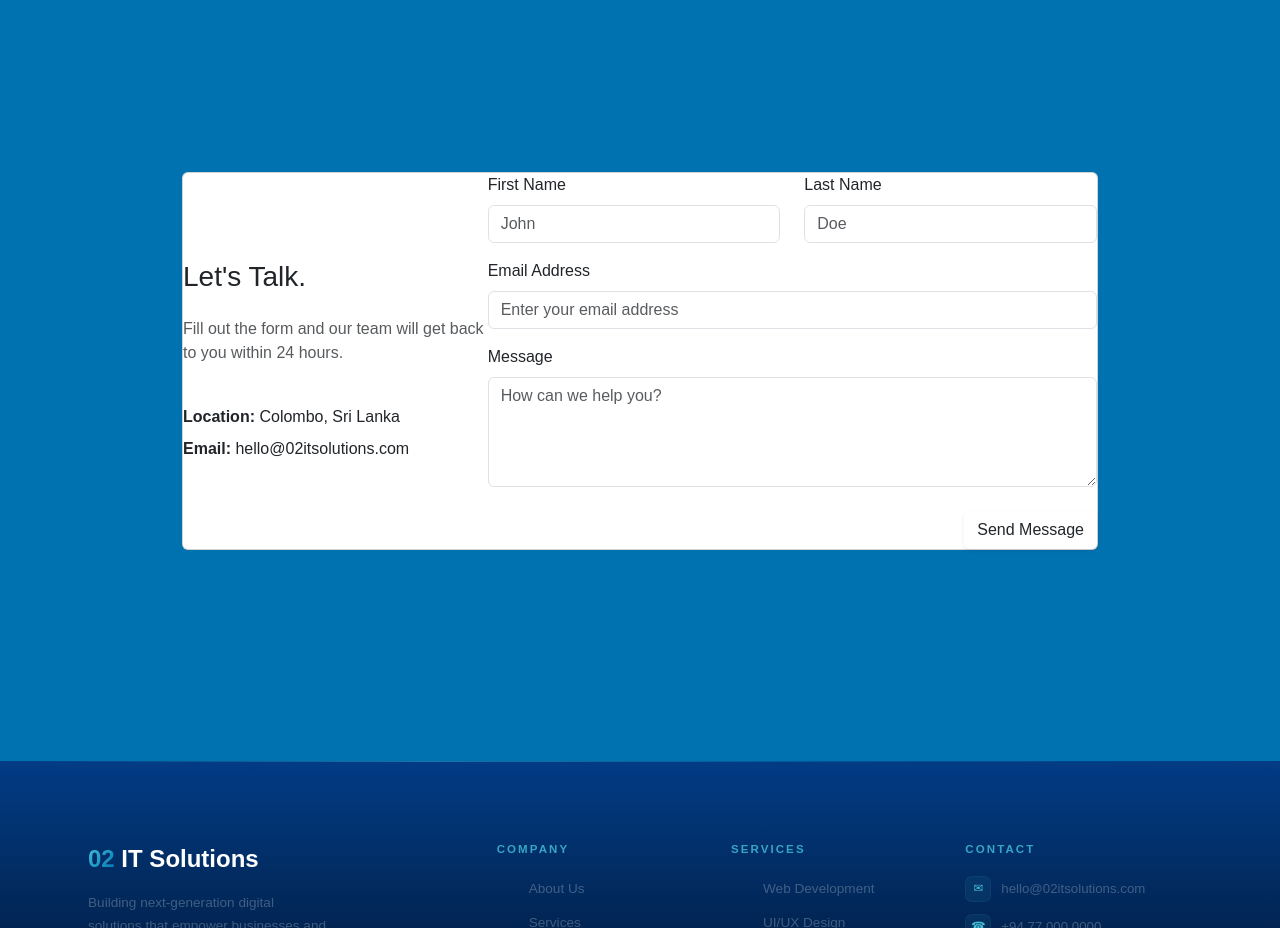
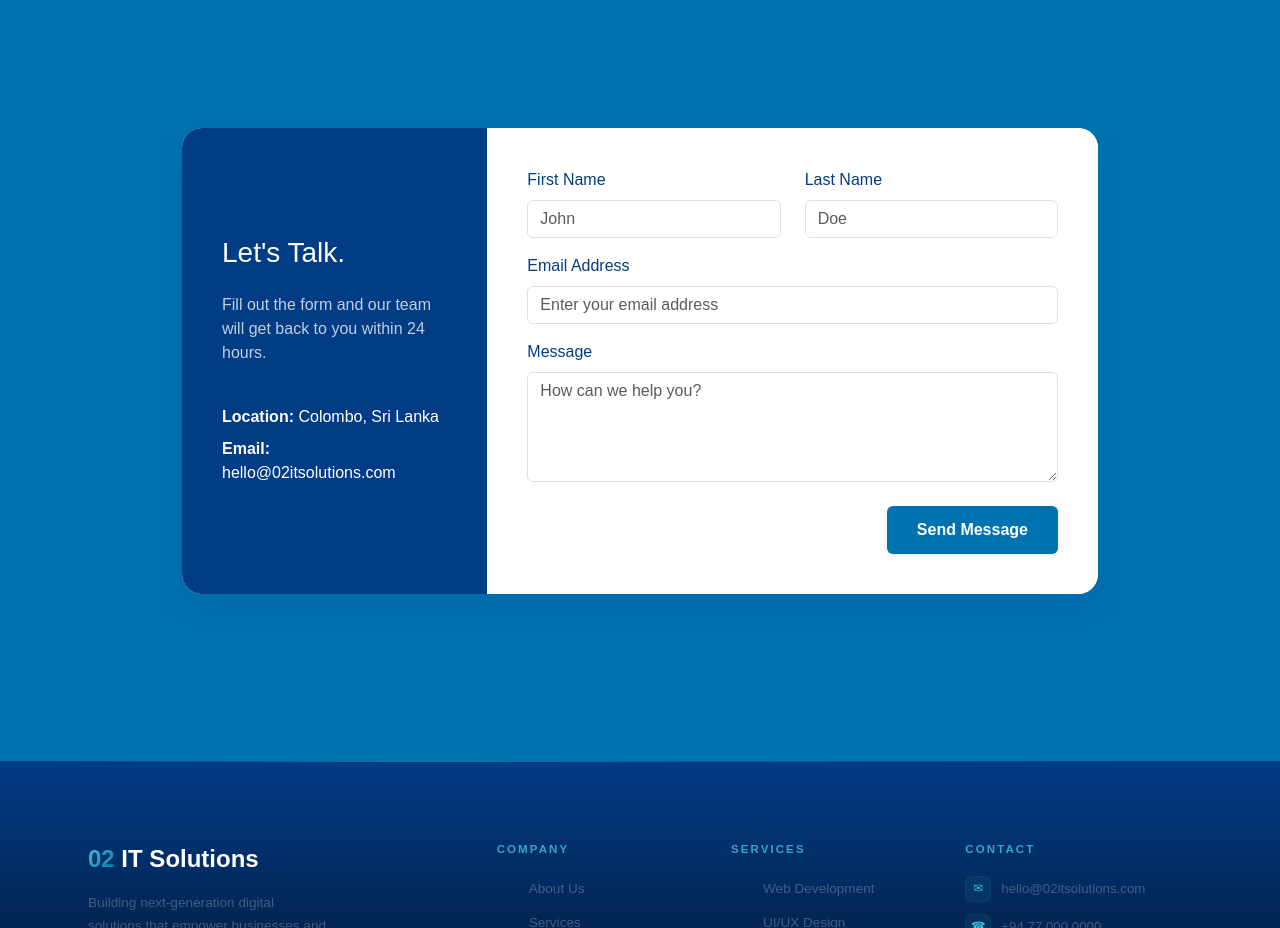
Before and after one commit to geeth-sathsara/O2, a plain HTML site: page index.html in a window 1280 px wide. Shown: the part 5060-5988 px from the top of the page. Drawn offline with nearby package versions, Linux system fonts and the light colour scheme; a web font is replaced by a local one.

Commit message:
Update styles.css

```diff
--- a/styles.css
+++ b/styles.css
@@ -17,11 +17,48 @@
   width: auto;
 }
 
-/* @media (max-width: 576px) {
-  .navbar-brand img {
-    height: 30px;
-  }
-} */
+.contact-card {
+        border: none;
+        border-radius: 20px;
+        overflow: hidden;
+        box-shadow: 0 15px 35px rgba(2, 60, 133, 0.15);
+      }
+
+      .info-sidebar {
+        background-color: var(--accent-dark);
+        color: white;
+        padding: 40px;
+      }
+
+      .form-section {
+        background: #ffffff;
+        padding: 40px;
+      }
+
+      .form-control:focus {
+        border-color: var(--brand-primary);
+        box-shadow: 0 0 0 0.25rem rgba(1, 114, 176, 0.25);
+      }
+
+      .btn-custom {
+        background-color: var(--brand-primary);
+        color: white;
+        border: none;
+        padding: 12px 30px;
+        font-weight: 600;
+        transition: all 0.3s ease;
+      }
+
+      .btn-custom:hover {
+        background-color: var(--accent-dark);
+        color: white;
+        transform: translateY(-2px);
+      }
+
+      .form-label {
+        color: var(--accent-dark);
+        font-weight: 500;
+      }
 
 /* ═══════════════════════════════════════════
    02 IT Solutions — styles.css
@@ -32,14 +69,6 @@
 
 /* ─── TOKENS ─── */
 :root {
-  /* --bg:        #04060f;
-  --bg2:       #070c1a;
-  --bg3:       #0a1020;
-  --surface:   #0d1525;
-  --surface2:  #101c30;
-  --border:    rgba(69,194,219,0.12);
-  --border-hi: rgba(69,194,219,0.35); */
-
   --bg:        #023C85;
   --bg2:       #023C85;
   --bg3:       #0172B0;
@@ -70,6 +99,11 @@
   --r-pill: 100px;
 
   --ease: cubic-bezier(0.23, 1, 0.32, 1);
+
+  --light-cyan: #C3E7EF;
+    --dark-blue: #023C85;
+    --mid-blue: #0172B0;
+    --text-color: #333;
 }
 
 /* ─── RESET ─── */
```
